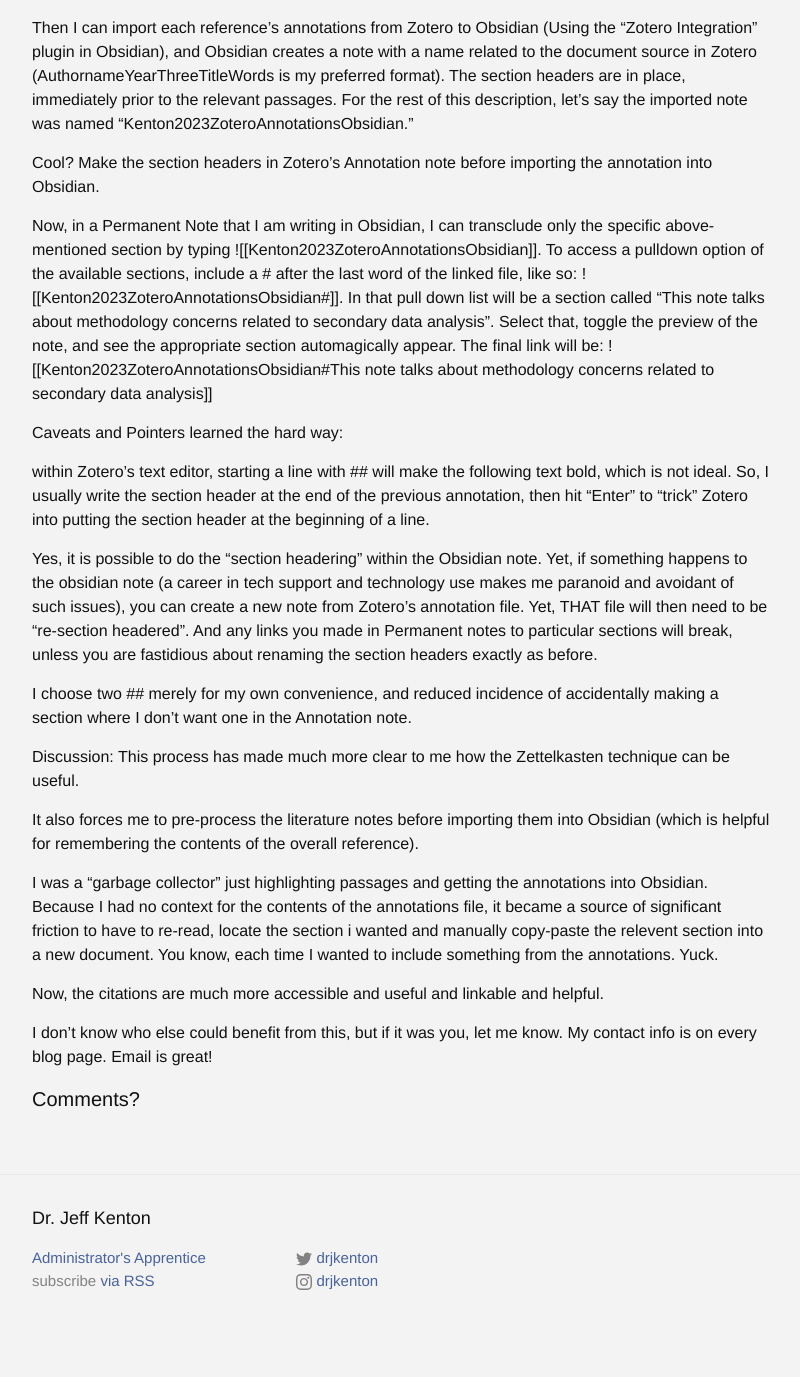
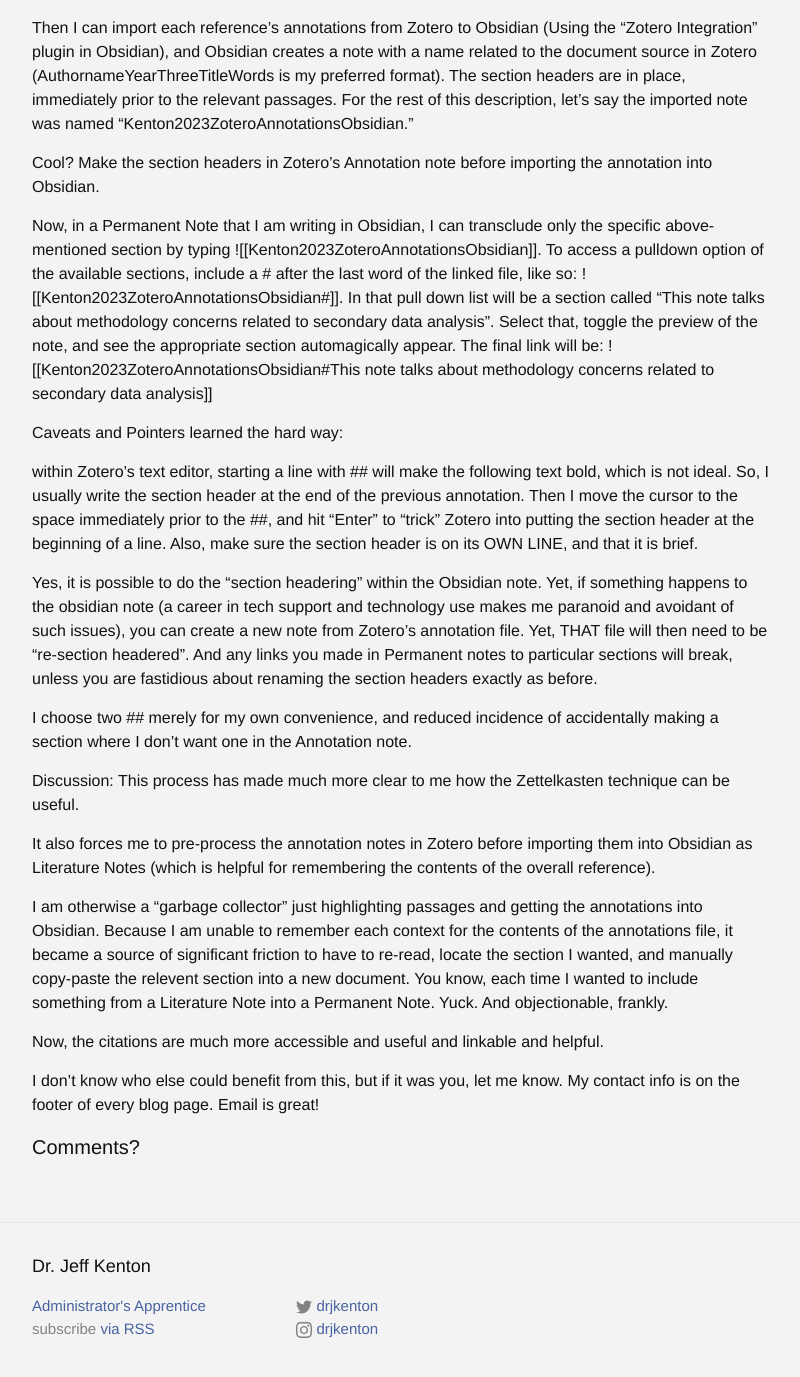
Before and after one commit to jkenton/drkenton, a Jekyll site: the page built from _posts/2023-02-15-zotero-annotations.md, in a window 1280 px wide and 1400 px high, scrolled down 1798 px. Shown: the top 1377 px of the window, without its empty margins (238-1038 px from the left). Built offline with Jekyll 4.4.1, drawn with Linux system fonts in a browser that asks for light colours; comment, search, counter and statistics services are not loaded; before the commit the page ends 3150 px from its top, so only the background shows below that.

Commit message:
typos for zotero obsidian

```diff
--- a/_includes/footer.html
+++ b/_includes/footer.html
@@ -7,7 +7,7 @@
     <div class="footer-col-wrapper">
       <div class="footer-col footer-col-1">
         <ul class="contact-list">
-          <li><a href="mailto:jkenton@towson.edu">Administrator's Apprentice</a></li>
+          <li><a href="mailto:drjkenton@gmail.com">Administrator's Apprentice</a></li>
           <li> subscribe <a href="{{ "/feed.xml" | prepend: site.baseurl }}">via RSS</a>
         </ul>
       </div>
--- a/_posts/2023-02-15-zotero-annotations.md
+++ b/_posts/2023-02-15-zotero-annotations.md
@@ -45,7 +45,7 @@
 
 Caveats and Pointers learned the hard way:
 
-within Zotero's text editor, starting a line with ## will make the following text bold, which is not ideal. So, I usually write the section header at the end of the previous annotation, then hit "Enter" to "trick" Zotero into putting the section header at the beginning of a line.
+within Zotero's text editor, starting a line with ## will make the following text bold, which is not ideal. So, I usually write the section header at the end of the previous annotation. Then I move the cursor to the space immediately prior to the ##, and hit "Enter" to "trick" Zotero into putting the section header at the beginning of a line. Also, make sure the section header is on its OWN LINE, and that it is brief.
 
 Yes, it is possible to do the "section headering" within the Obsidian note. Yet, if something happens to the obsidian note (a career in tech support and technology use makes me paranoid and avoidant of such issues), you can create a new note from Zotero's annotation file. Yet, THAT file will then need to be "re-section headered". And any links you made in Permanent notes to particular sections will break, unless you are fastidious about renaming the section headers exactly as before.
 
@@ -54,10 +54,10 @@
 Discussion:
 This process has made much more clear to me how the Zettelkasten technique can be useful.
 
-It also forces me to pre-process the literature notes before importing them into Obsidian (which is helpful for remembering the contents of the overall reference).
+It also forces me to pre-process the annotation notes in Zotero before importing them into Obsidian as Literature Notes (which is helpful for remembering the contents of the overall reference).
 
-I was a "garbage collector" just highlighting passages and getting the annotations into Obsidian. Because I had no context for the contents of the annotations file, it became a source of significant friction to have to re-read, locate the section i wanted and manually copy-paste the relevent section into a new document. You know, each time I wanted to include something from the annotations. Yuck.
+I am otherwise a "garbage collector" just highlighting passages and getting the annotations into Obsidian. Because I am unable to remember each context for the contents of the annotations file, it became a source of significant friction to have to re-read, locate the section I wanted, and manually copy-paste the relevent section into a new document. You know, each time I wanted to include something from a Literature Note into a Permanent Note. Yuck. And objectionable, frankly.
 
 Now, the citations are much more accessible and useful and linkable and helpful.
 
-I don't know who else could benefit from this, but if it was you, let me know. My contact info is on every blog page. Email is great!
+I don't know who else could benefit from this, but if it was you, let me know. My contact info is on the footer of every blog page. Email is great!
```
Also changed, not shown: 1 other file.
